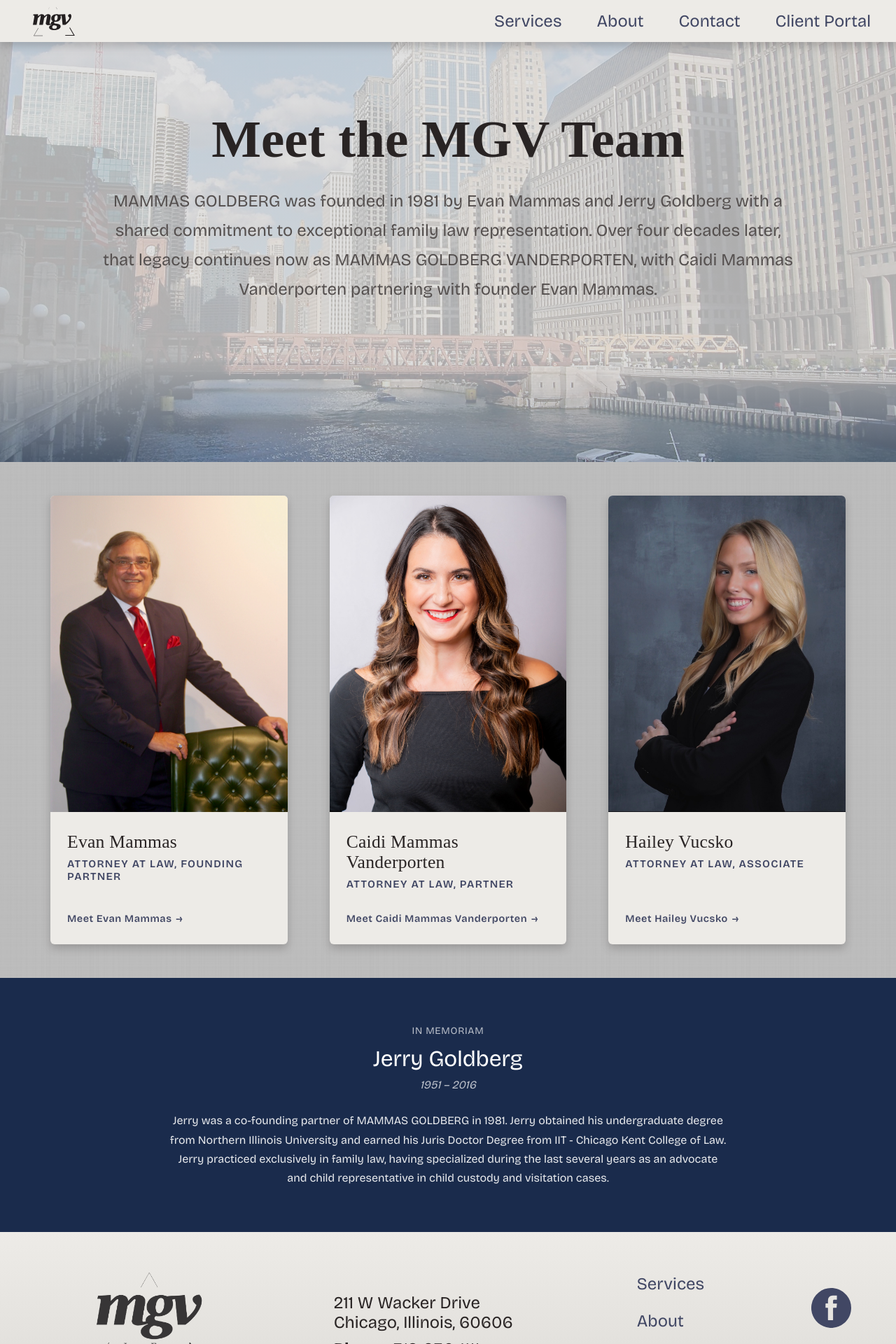
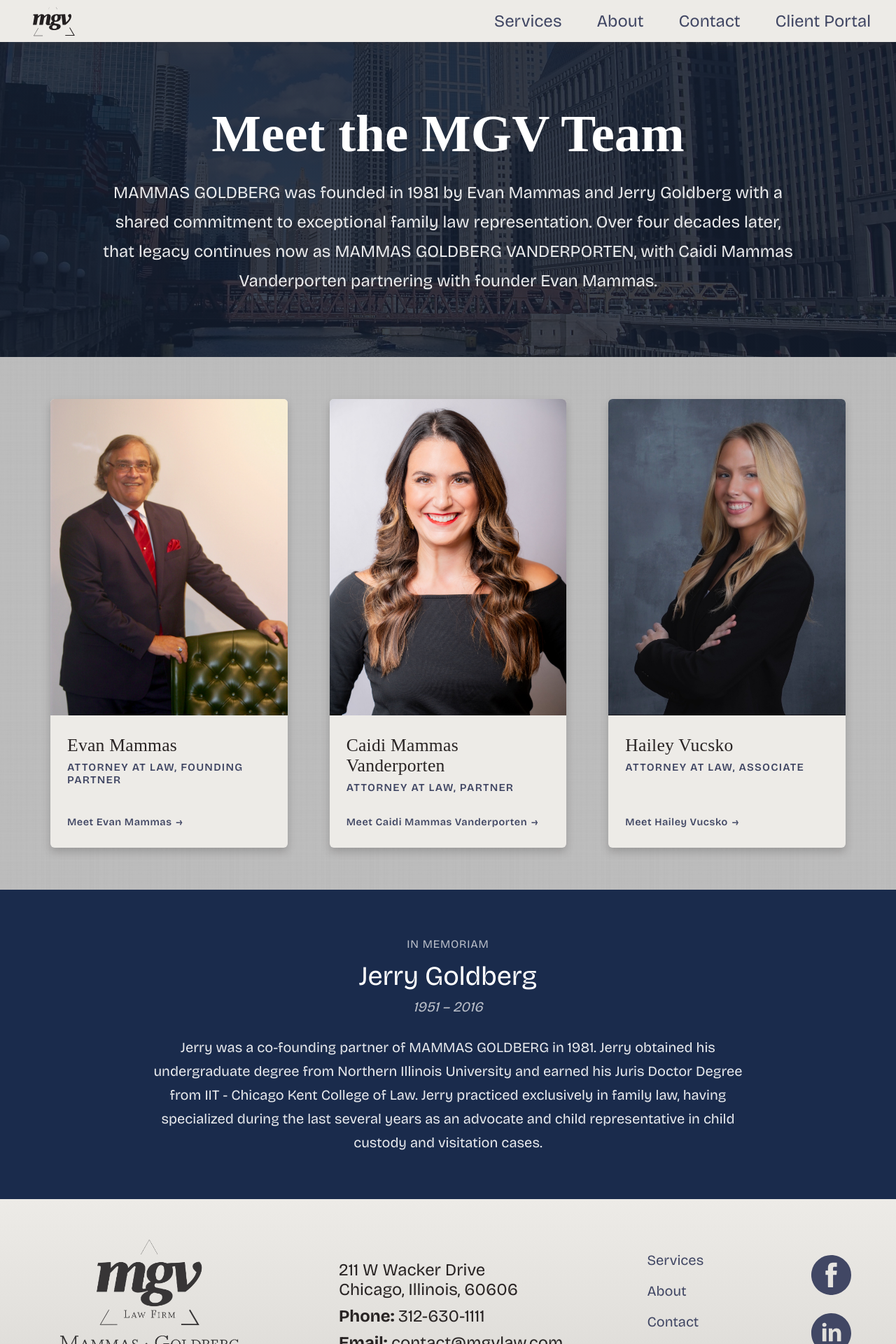
Before and after one commit to bobsport33/mgv, a Next.js app: page /about in a window 1280 px wide. Shown: the top 1920 px of the page at 70% size. Built offline with nearby package versions, Linux system fonts and the light colour scheme.

Commit message:
adjust about page component styles

```diff
--- a/src/modules/Footer/Index.tsx
+++ b/src/modules/Footer/Index.tsx
@@ -119,11 +119,11 @@
 		&__links {
 			display: flex;
 			flex-direction: column;
-			gap: 25px;
+			gap: 20px;
 		}
 
 		&__link {
-			font-size: var(--body-regular);
+			font-size: var(--body-medium);
 			color: var(--primary-500);
 			position: relative;
 			width: fit-content;
--- a/src/modules/InMemorium/Index.tsx
+++ b/src/modules/InMemorium/Index.tsx
@@ -7,12 +7,12 @@
 	text-align: center;
 
 	.in-memoriam__inner {
-		max-width: 800px;
+		max-width: 70%;
 		margin: 0 auto;
 	}
 
 	.in-memoriam__eyebrow {
-		font-size: 0.875rem;
+		font-size: var(--body-small);
 		letter-spacing: 0.05em;
 		text-transform: uppercase;
 		color: rgba(255, 255, 255, 0.7);
@@ -20,12 +20,13 @@
 	}
 
 	h2 {
-		font-size: 2rem;
+		font-size: 2.4rem;
 		margin-bottom: 0.25rem;
 		color: #fff;
 	}
 
 	.in-memoriam__dates {
+		font-size: var(--body-medium);
 		font-style: italic;
 		color: rgba(255, 255, 255, 0.7);
 		margin-bottom: 1.5rem;
@@ -34,6 +35,7 @@
 	p {
 		line-height: 1.7;
 		color: rgba(255, 255, 255, 0.9);
+		font-size: var(--body-medium);
 	}
 `;
 
--- a/src/modules/Team/Index.tsx
+++ b/src/modules/Team/Index.tsx
@@ -8,7 +8,7 @@
 }
 
 const TeamWrapper = styled.div`
-	padding: 48px 36px;
+	padding: 60px 36px;
 	background-color: transparent;
 	display: flex;
 	flex-direction: column;
--- a/src/modules/Team/TeamHero.tsx
+++ b/src/modules/Team/TeamHero.tsx
@@ -2,20 +2,20 @@
 import styled from "@emotion/styled";
 
 const TeamHeroContainer = styled.div`
-	height: 600px;
-	padding: 36px;
+	min-height: 450px;
+	padding: 48px 36px;
 	display: flex;
 	flex-direction: column;
-	justify-content: flex-start;
+	justify-content: center;
 	align-items: center;
-	gap: 24px;
+	gap: 20px;
 	text-align: center;
 
 	background:
 		linear-gradient(
 			180deg,
-			rgba(217, 217, 217, 0.8) 75%,
-			rgba(119, 141, 173, 0.6) 100%
+			rgba(20, 30, 48, 0.88) 0%,
+			rgba(20, 30, 48, 0.82) 100%
 		),
 		url("/images/city2.jpg");
 	background-size: cover;
@@ -24,24 +24,23 @@
 
 	.team {
 		&__heading {
-			margin-top: 60px;
-			color: var(--neutral-1000);
+			color: #fff;
 			text-align: center;
 		}
 
 		&__intro {
 			font-size: var(--body-large);
 			line-height: 1.75;
-			color: var(--neutral-800);
+			color: rgba(255, 255, 255, 0.9);
 			max-width: 1000px;
 		}
 	}
 `;
+
 const TeamHero = () => {
 	return (
 		<TeamHeroContainer>
 			<h1 className="team__heading">Meet the MGV Team</h1>
-
 			<p className="team__intro">
 				MAMMAS GOLDBERG was founded in 1981 by Evan Mammas and Jerry
 				Goldberg with a shared commitment to exceptional family law
```
